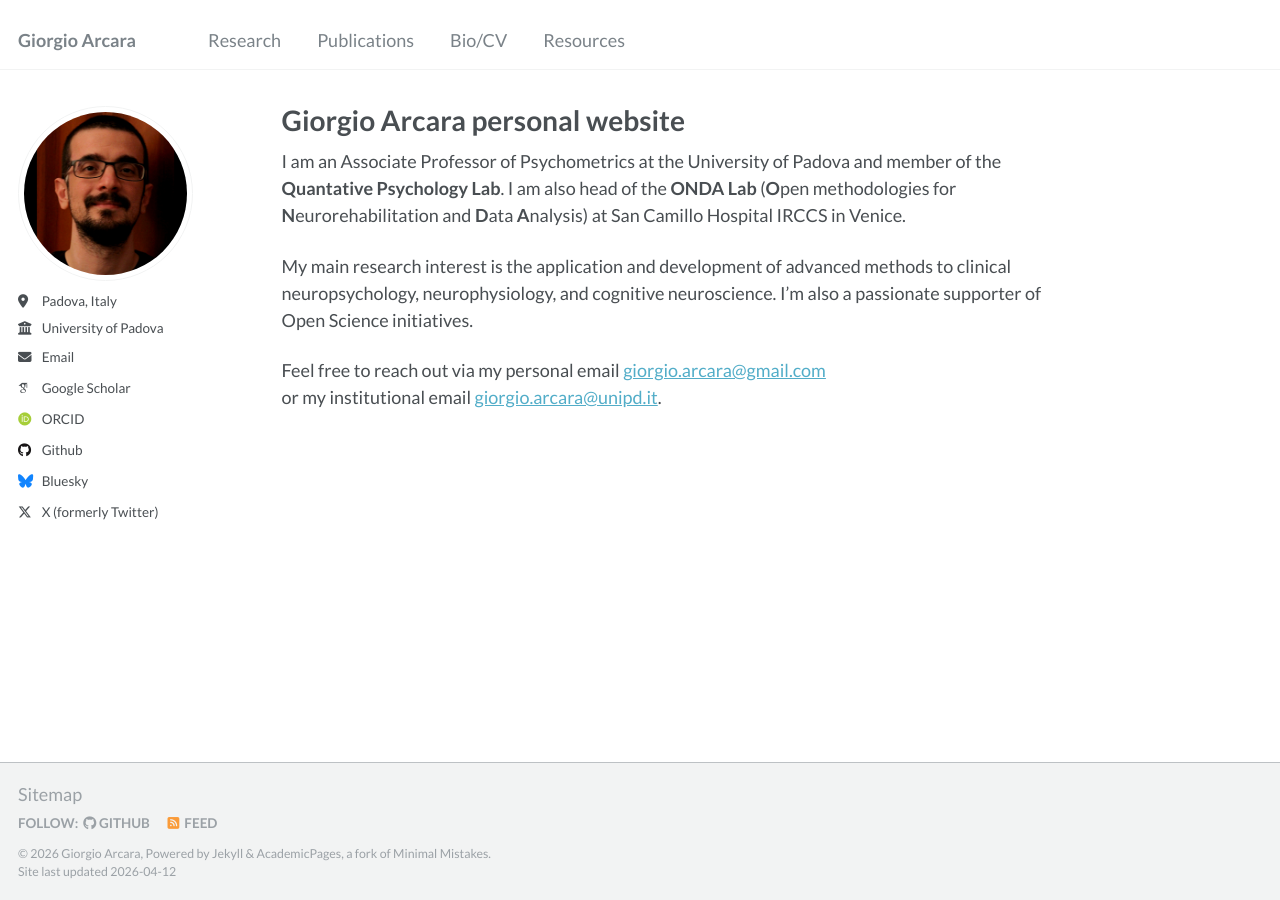
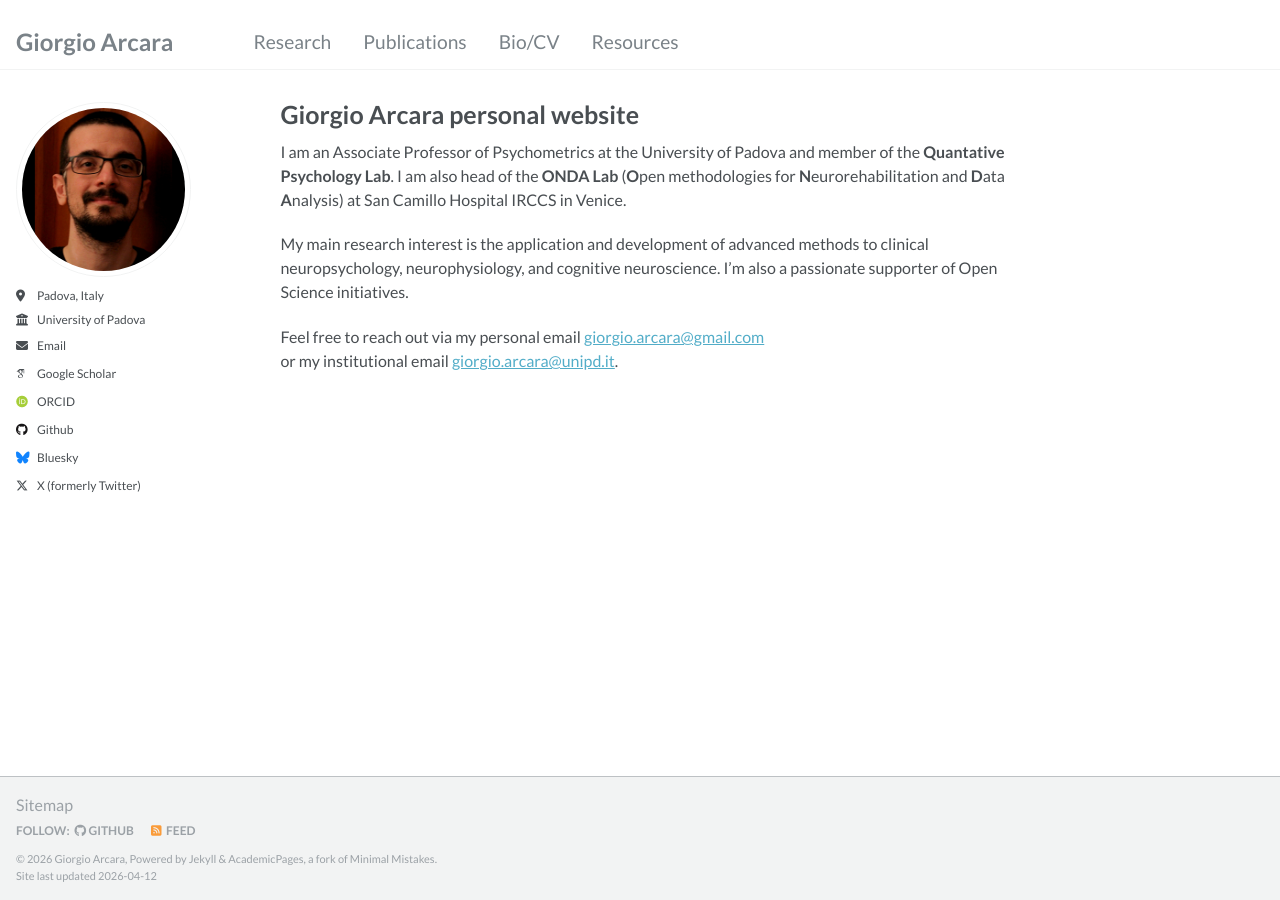
Before and after one commit to giorgioarcara/giorgioarcara.github.io, a Jekyll site: the page built from _pages/about.md, in a window 1280 px wide. Built offline with Jekyll 4.4.1, drawn with Linux system fonts in a browser that asks for light colours; some web fonts are replaced.

Commit message:
changed site font sizes

```diff
--- a/assets/css/custom.css
+++ b/assets/css/custom.css
@@ -5,3 +5,18 @@ body, p, li, a, td, th, blockquote, div, span {
 h1, h2, h3, h4, h5, h6 {
   font-family: 'Lato', sans-serif !important;
 }
+
+/* to change all website size */
+html {
+  font-size: 16px !important; /* default is usually 16px, try 14px or 15px */
+}
+
+/* to change navigation bar font size */
+.masthead__menu-item {
+  font-size: 1.2rem !important;  /* increase this value to make it bigger */
+}
+
+/* to change name (first element of nav bar) size */
+.masthead__menu-item:first-child {
+  font-size: 1.5rem !important;  /* increase this value to make it bigger */
+}
```
